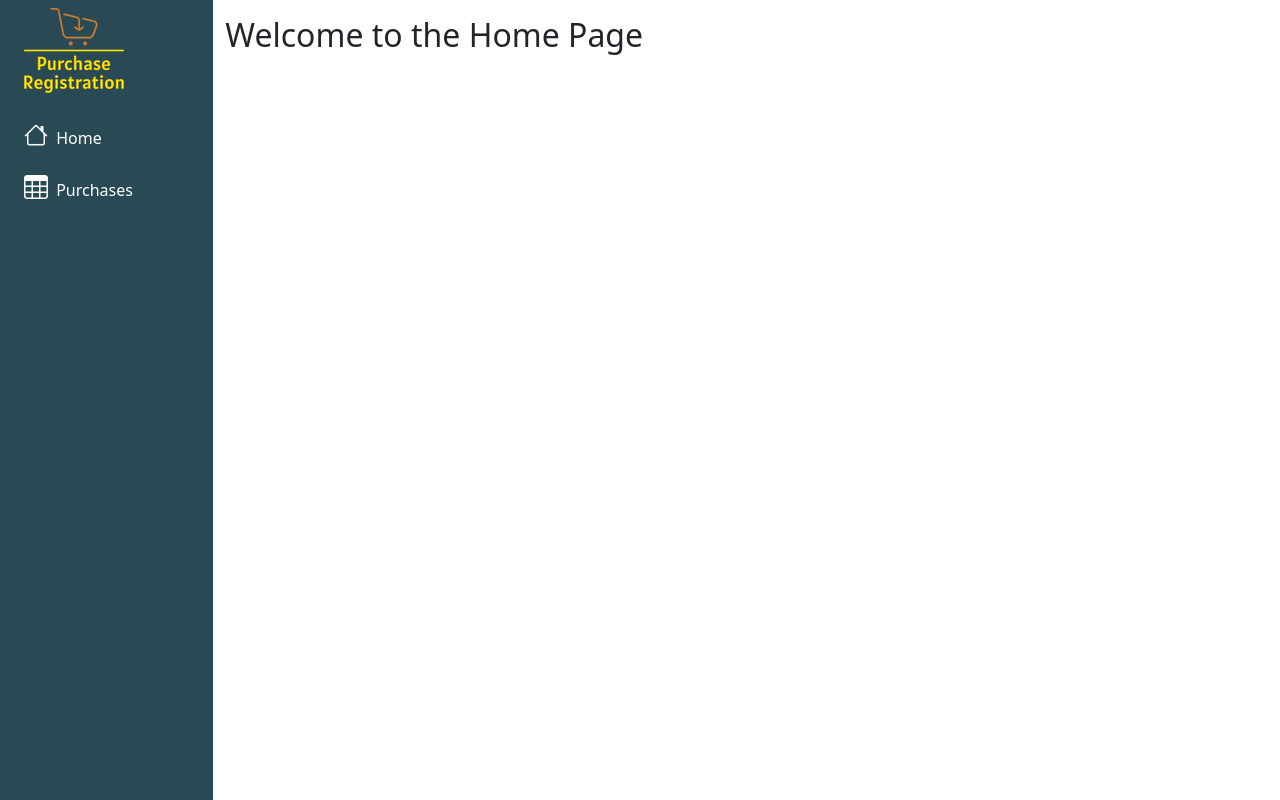
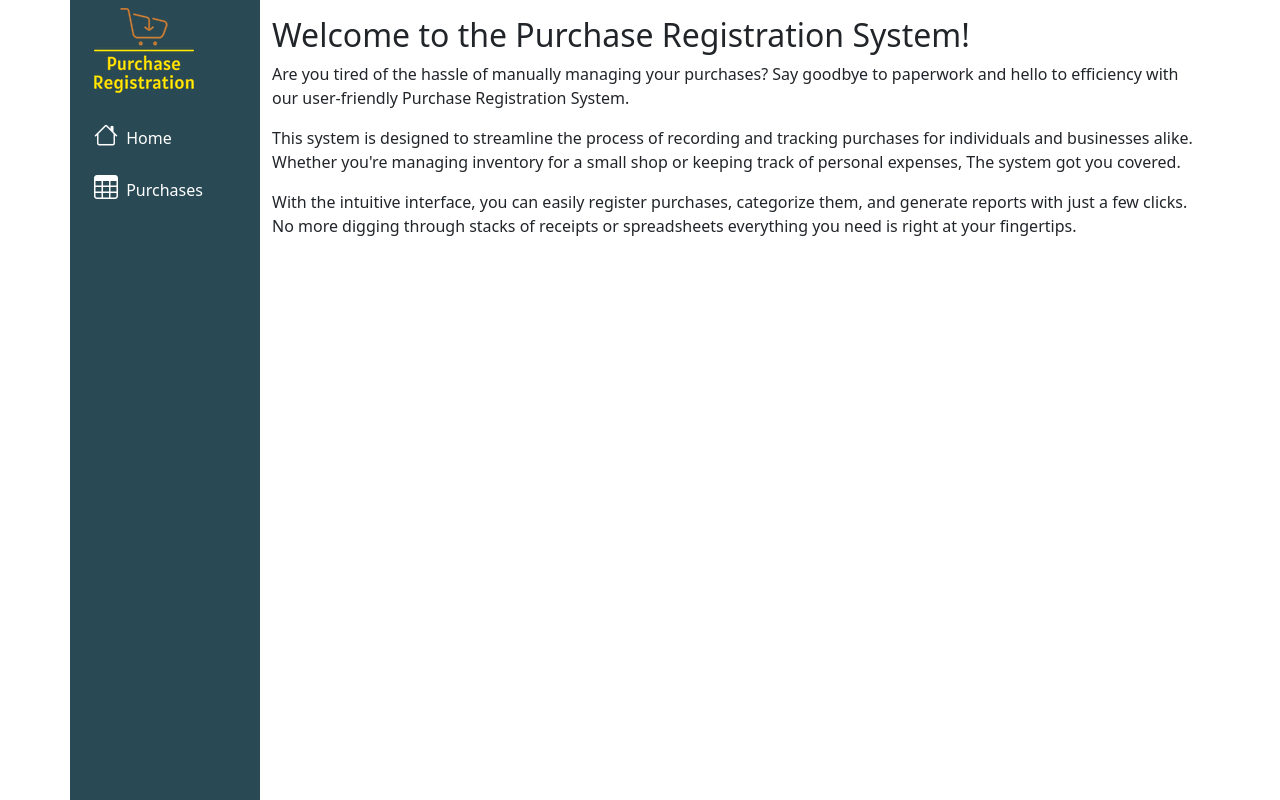
Before and after one commit to agkabir/purchase-registration-system, a Django app: page / in a window 1280 px wide. Run offline with Django 3.2, Linux system fonts and the light colour scheme; some libraries are stand-ins or nearby versions.

Commit message:
added login functionality and added welcome text in home page

```diff
--- a/purchase/templates/base.html
+++ b/purchase/templates/base.html
@@ -20,7 +20,7 @@
     <script src="https://unpkg.com/htmx.org@1.6.1/dist/htmx.js"></script>
   </head>
   <body>
-    <div class="container-fluid">
+    <div class="container">
       <div class="row flex-nowrap">
         <div
           class="col-auto col-md-3 col-xl-2 px-sm-2 px-0"
--- a/purchase/templates/index.html
+++ b/purchase/templates/index.html
@@ -4,5 +4,22 @@
 {% block title %}Home{% endblock %}
 <!-- page content -->
 {% block content %}
-<h2>Welcome to the Home Page</h2>
+<h2>Welcome to the Purchase Registration System!</h2>
+<p>
+  Are you tired of the hassle of manually managing your purchases? Say goodbye
+  to paperwork and hello to efficiency with our user-friendly Purchase
+  Registration System.
+</p>
+<p>
+  This system is designed to streamline the process of recording and tracking
+  purchases for individuals and businesses alike. Whether you're managing
+  inventory for a small shop or keeping track of personal expenses, The system
+  got you covered.
+</p>
+<p>
+  With the intuitive interface, you can easily register purchases, categorize
+  them, and generate reports with just a few clicks. No more digging through
+  stacks of receipts or spreadsheets everything you need is right at your
+  fingertips.
+</p>
 {% endblock %}
--- a/purchase/urls.py
+++ b/purchase/urls.py
@@ -3,5 +3,6 @@ from . import views
 
 urlpatterns = [
     path('', views.home, name='home'),
-    path('logout/', views.logout_user, name = 'logout')
+    path('logout/', views.logout_user, name = 'logout'),
+    path('login/',views.login_user, name= 'login'),
 ]
--- a/purchase/views.py
+++ b/purchase/views.py
@@ -1,5 +1,5 @@
 from django.shortcuts import render, redirect
-from django.contrib.auth import login,logout
+from django.contrib.auth import login,logout, authenticate
 
 # Create your views here.
 def home(request):
@@ -8,3 +8,18 @@ def home(request):
 def logout_user(request):
     logout(request)
     return redirect('home')
+
+def login_user(request):
+    if request.method == 'POST':
+        username = request.POST.get('username')
+        password = request.POST.get('password')
+
+        user = authenticate(request, username=username, password=password)
+        if user is not None:
+            login(request, user)
+            next = request.GET.get('next')
+            return redirect(next or 'home')
+        else:
+            return redirect('login')
+    else:
+        return render(request, template_name = 'login.html')
```
Also changed, not shown: purchase/templates/login.html (added, +42 -0 lines).
